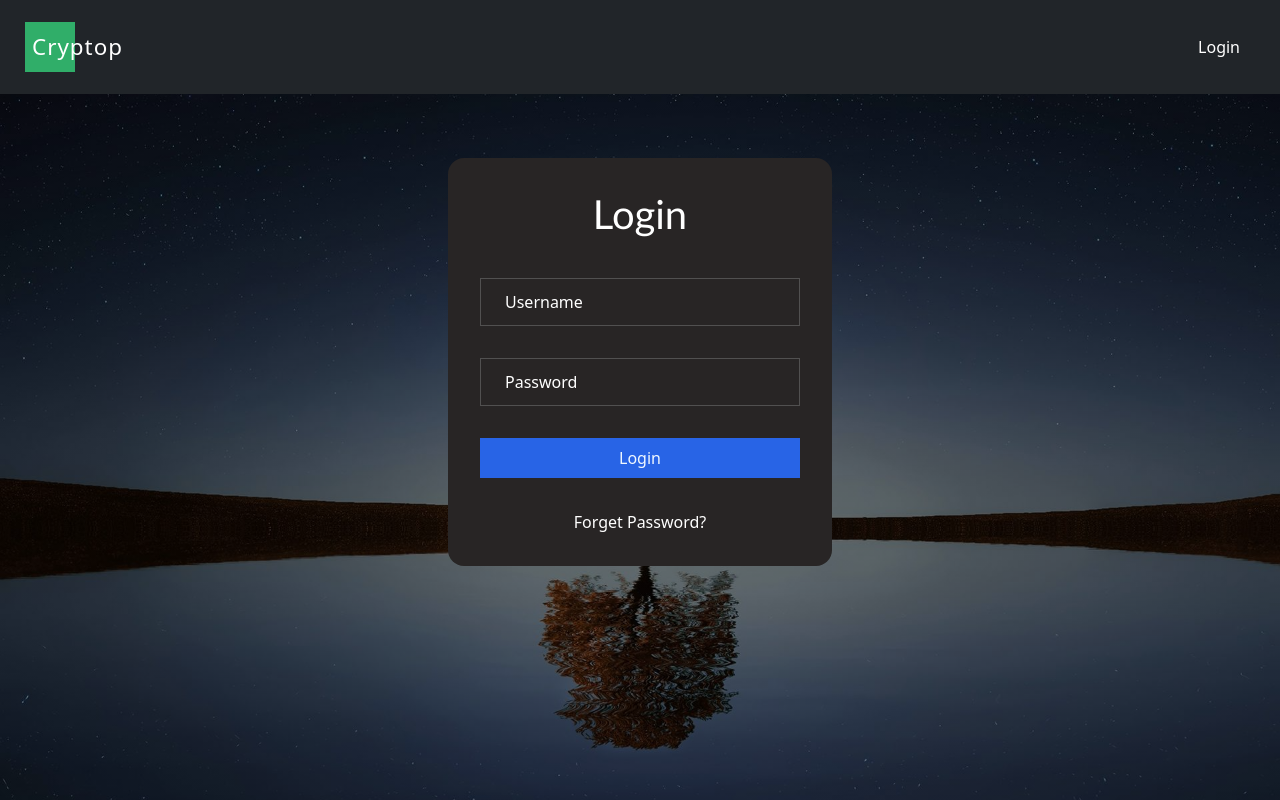
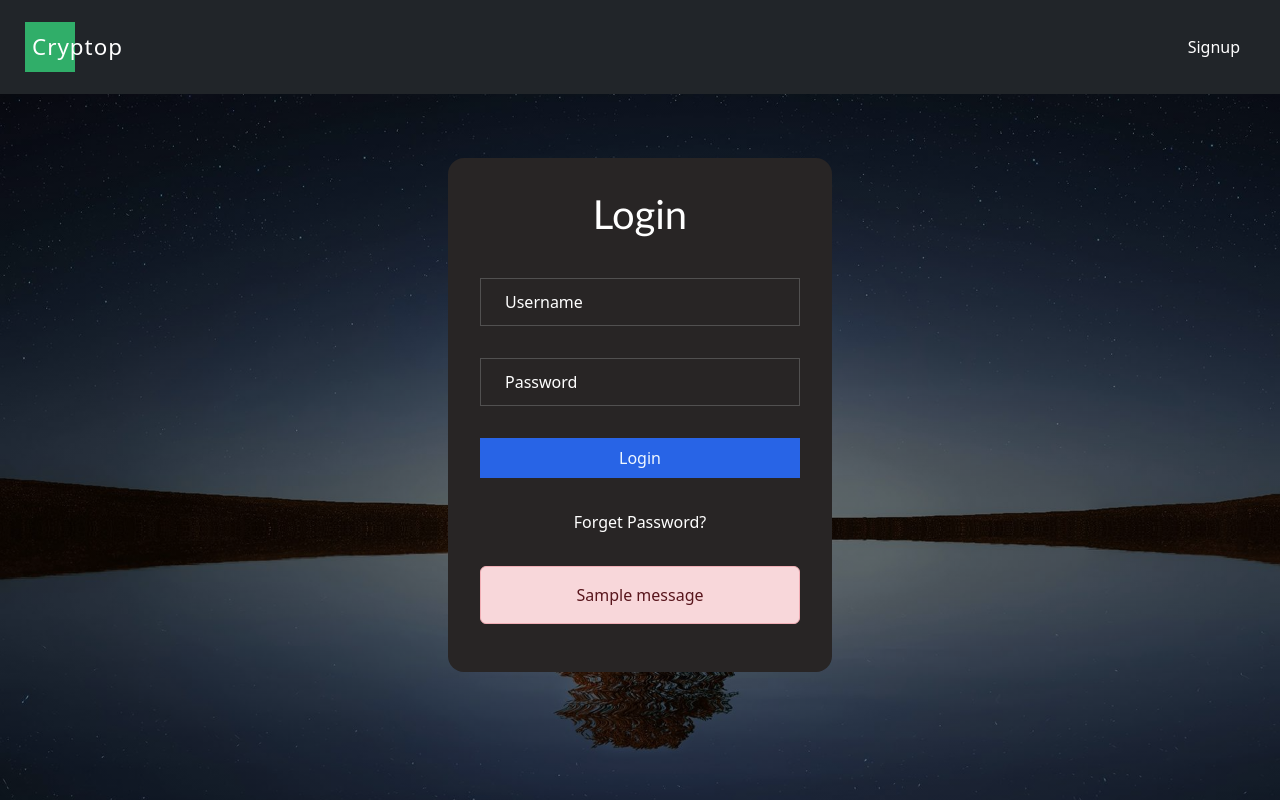
Before and after one commit to rahulrameshm0/Cryptop-Website, a Django app: page / in a window 1280 px wide. Run offline with Django 5.2, Linux system fonts and the light colour scheme; tables that the repository leaves empty hold one stand-in row (values such as "Sample post"); one stand-in notice (Sample message) is shown.

Commit message:
modified login section

```diff
--- a/crypto_app/models.py
+++ b/crypto_app/models.py
@@ -4,6 +4,6 @@ from django.db import models
 
 class Account(models.Model):
     username = models.CharField(max_length=150)
-    email = models.EmailField(max_length=150)
+    email = models.EmailField(max_length=150, unique=True)
     password = models.CharField(max_length=150)
     confirm_password = models.CharField(max_length=150)
--- a/crypto_app/views.py
+++ b/crypto_app/views.py
@@ -35,10 +35,10 @@ def logout_user(request):
 
 def signup_account(request):
     if request.method == "POST":
-        username = request.POST['username']
-        email = request.POST['password']
-        password = request.POST['password']
-        confirm_password = request.POST['confirm_password']
+        username = request.POST.get('username')
+        email = request.POST.get('email')
+        password = request.POST.get('password')
+        confirm_password = request.POST.get('confirm_password')
 
 
         if User.objects.filter(username=username).exists():
--- a/templates/login-layout.html
+++ b/templates/login-layout.html
@@ -13,7 +13,16 @@
                         required>
                     <button type="submit">Login</button>
                     <a href="#" class="f-pass">Forget Password?</a>
+
+                    {% for message in messages %}
+                    {% if messages %}
+                    <div class="alert alert-danger" role="alert">
+                        {{message}}
+                    </div>
+                    {% endif %}
+                    {% endfor %}
                 </form>
+
 
             </div>
     </section>
--- a/templates/navbar-layout.html
+++ b/templates/navbar-layout.html
@@ -25,7 +25,7 @@
               <a class="nav-link" href="{% url 'logout' %}">Logout</a>
               <a href="#" class="nav-link" id="name">{{user.username}}</a>
               {% else %}
-              <a class="nav-link" href="{% url 'login' %}">Login</a>
+              <a class="nav-link" href="{% url 'register' %}">Signup</a>
               {% endif %}
               <!-- <a class="nav-link" href="{% url 'login' %}">Login</a> -->
               <!-- <a class="nav-link" href="#">Signup</a> -->
--- a/templates/signup_layout.html
+++ b/templates/signup_layout.html
@@ -16,6 +16,7 @@
                     <a href="{% url 'login' %}" class="f-pass">Already have an account?</a>
                     <button type="submit">Signup</button>
 
+
                     {% for message in messages %}
                     {% if messages %}
                     <div class="alert alert-danger" role="alert">
```
Also changed, not shown: crypto_app/migrations/0002_alter_account_email.py (added), db.sqlite3.
